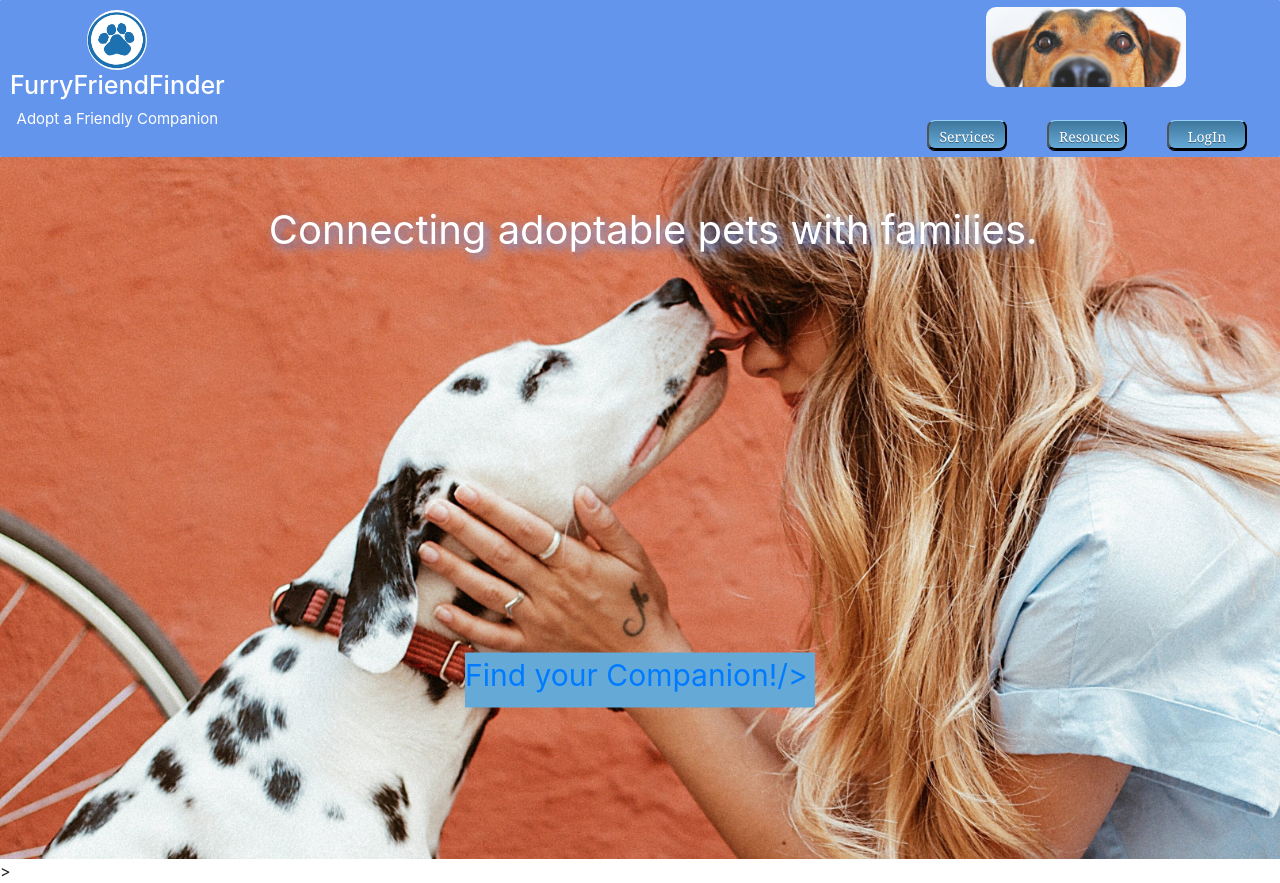
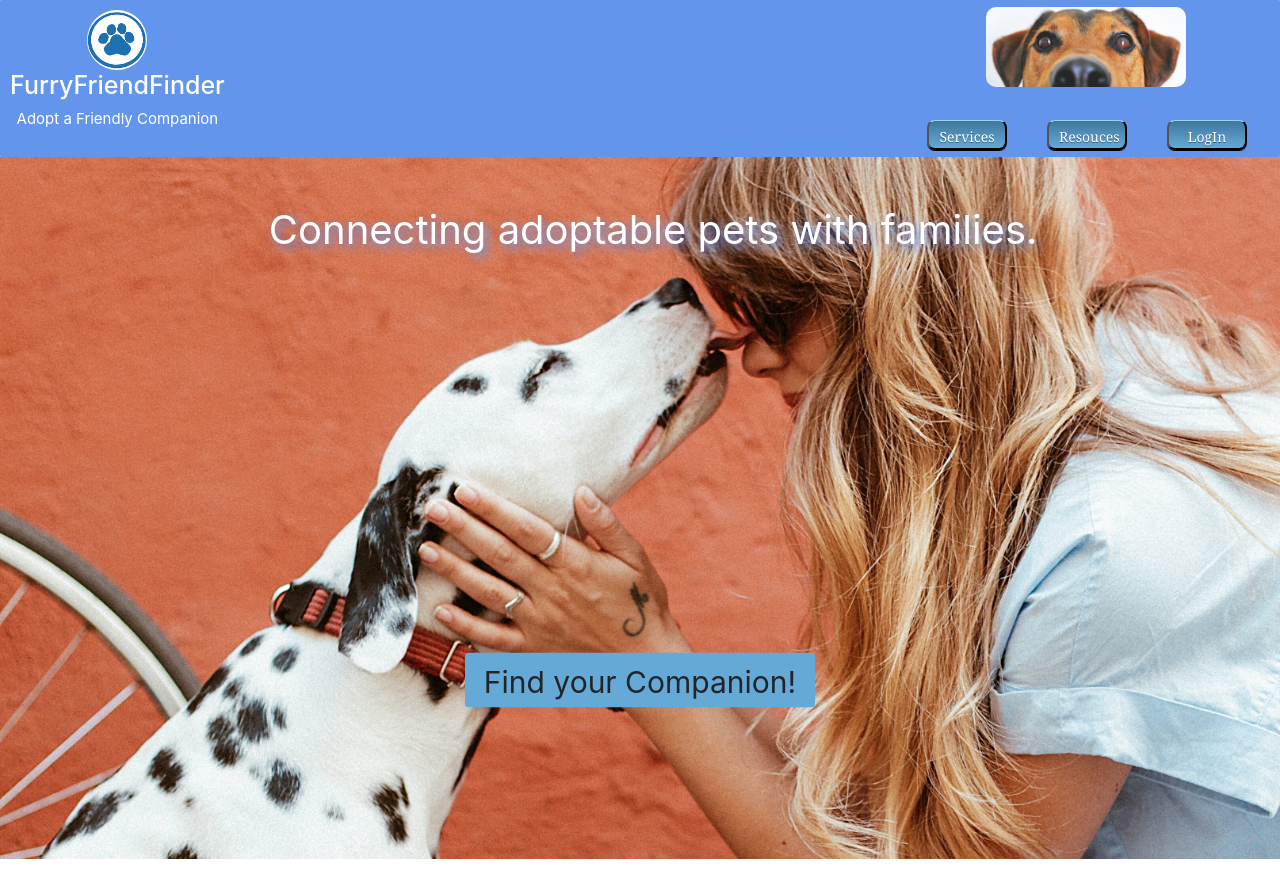
Before and after one commit to Gen081/FurryFriends, a React (Create React App) app in the folder client/: page / in a window 1280 px wide. After the commit the page ends 859 px from the top, so only its background shows below. Built offline with nearby package versions, Linux system fonts and the light colour scheme.

Commit message:
rename components and imports

```diff
--- a/client/src/App.js
+++ b/client/src/App.js
@@ -4,7 +4,7 @@ import './App.css'
 import { BrowserRouter, Switch, Route } from 'react-router-dom'
 import NavBar from './components/NavBar'
 import LandingPage from './pages/LandingPage'
-import PageTwo from './pages/PageTwo'
+import dogsForAdoption from './pages/dogsForAdoption'
 
 class App extends React.Component {
   state = {}
@@ -14,7 +14,7 @@ class App extends React.Component {
       <BrowserRouter>
         <NavBar />
         <Switch>
-          <Route exact path="/animals" component={PageTwo} />
+          <Route exact path="/animals" component={dogsForAdoption} />
           <Route exact path="/" component={LandingPage} />
         </Switch>
       </BrowserRouter>
--- a/client/src/pages/LandingPage.js
+++ b/client/src/pages/LandingPage.js
@@ -9,8 +9,9 @@ const LandingPage = () => {
       <img className="dog-image" src={"images/dog.jpg"} alt={"Dog"} />
       <div className="hero-content">
         <a href="/animals"
-          className="center-btn"
-        >Find your Companion!/></a>>
+          className="btn center-btn"
+
+        >Find your Companion!</a>
         <p className="about">Connecting adoptable pets with families.</p>
       </div>
     </div>
--- a/client/src/pages/PageTwo.js
+++ b/client/src/pages/dogsForAdoption.js
@@ -1,8 +1,8 @@
 import React from 'react'
-import Navbar from '../pages/LandingPage'
+import Navbar from './LandingPage'
 
 
-class PageTwo extends React.Component {
+class dogsForAdoption extends React.Component {
     state = {
         id: "",
         species: "",
@@ -62,4 +62,4 @@ class PageTwo extends React.Component {
         )
     }
 }
-export default PageTwo
+export default dogsForAdoption
```
